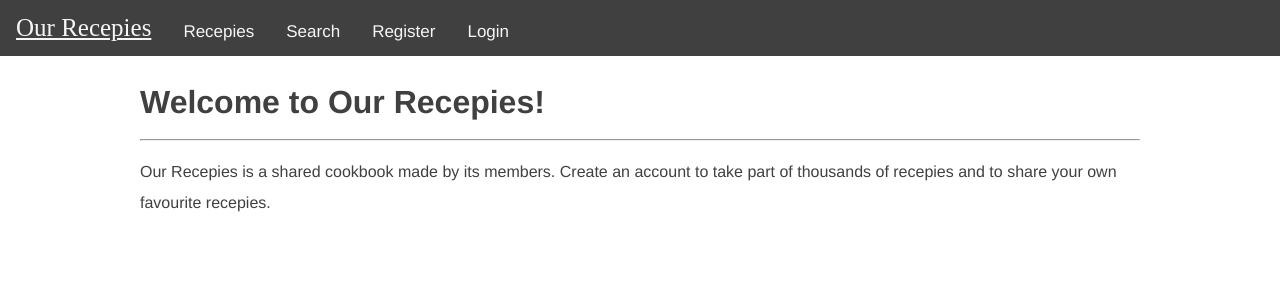
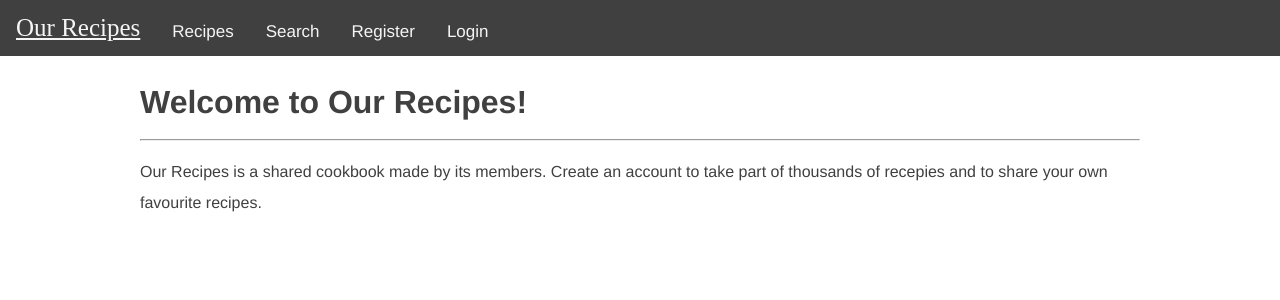
Before and after one commit to erax83/portfolio-our-recepies, a Nuxt app: page / in a window 1280 px wide. Shown: the top 300 px of the page. Built offline with nearby package versions, Linux system fonts and the light colour scheme; no server answers; a web font is replaced by a local one.

Commit message:
Minor updates.

```diff
--- a/layouts/default.vue
+++ b/layouts/default.vue
@@ -3,8 +3,8 @@
     <!-- Navigation menu -->
     <nav>
       <div class="top-nav" id="menu-links">
-        <nuxt-link id="logo" to="/">Our Recepies</nuxt-link>
-        <nuxt-link class="menu-item" to="/recepies">Recepies</nuxt-link>
+        <nuxt-link id="logo" to="/">Our Recipes</nuxt-link>
+        <nuxt-link class="menu-item" to="/recepies">Recipes</nuxt-link>
         <nuxt-link class="menu-item" to="/recepies/search">Search</nuxt-link>
         <div v-if="!$auth.loggedIn">
           <nuxt-link class="menu-item" to="/user/register">Register</nuxt-link>
--- a/pages/index.vue
+++ b/pages/index.vue
@@ -1,13 +1,13 @@
 <!-- Opening page with info. -->
 <template>
   <div>
-    <h1>Welcome to Our Recepies!</h1>
+    <h1>Welcome to Our Recipes!</h1>
     <hr />
 
     <p>
-      Our Recepies is a shared cookbook made by its members. Create an account
-      to take part of thousands of recepies and to share your own favourite
-      recepies.
+      Our Recipes is a shared cookbook made by its members. Create an account to
+      take part of thousands of recepies and to share your own favourite
+      recipes.
     </p>
   </div>
 </template>
--- a/pages/recepies/_id/index.vue
+++ b/pages/recepies/_id/index.vue
@@ -31,11 +31,11 @@
         </button> -->
         <font-awesome-icon :icon="['fas', 'angle-right']" />
         <nuxt-link v-if="$auth.loggedIn" to="/user/my-account"
-          >My Recepies</nuxt-link
+          >My Recipes</nuxt-link
         >
         <br />
         <font-awesome-icon :icon="['fas', 'angle-right']" />
-        <nuxt-link to="/recepies">Recepies</nuxt-link>
+        <nuxt-link to="/recepies">Recipes</nuxt-link>
       </div>
     </div>
   </div>
--- a/pages/recepies/_id/update.vue
+++ b/pages/recepies/_id/update.vue
@@ -1,7 +1,7 @@
 <!-- Page for updating recepie -->
 <template>
   <div>
-    <h1>Update Recepie</h1>
+    <h1>Update Recipe</h1>
     <hr />
 
     <div class="row">
--- a/pages/recepies/add.vue
+++ b/pages/recepies/add.vue
@@ -1,7 +1,7 @@
 <!-- Page for adding new recepie. -->
 <template>
   <div>
-    <h1>Add New Recepie</h1>
+    <h1>Add New Recipe</h1>
     <hr />
     <div class="row">
       <div>
--- a/pages/recepies/index.vue
+++ b/pages/recepies/index.vue
@@ -2,7 +2,7 @@
 <template>
   <div>
     <div>
-      <h1>Recepies</h1>
+      <h1>Recipes</h1>
       <nuxt-link to="/recepies/add"
         ><button class="button add">Add New</button></nuxt-link
       >
@@ -12,7 +12,7 @@
     <div v-if="$route.params.created == 'yes'">Record added successfully</div>
     <div v-if="$route.params.deleted == 'yes'">Record deleted successfully</div>
 
-    <h3>Last added recepies</h3>
+    <h3>Most recently added recipes</h3>
     <div class="list-group" v-if="recepies.length">
       <div v-for="recepie in recepies" :key="recepie._id">
         <font-awesome-icon :icon="['fas', 'angle-right']" />
--- a/pages/user/_id/index.vue
+++ b/pages/user/_id/index.vue
@@ -2,7 +2,7 @@
 <template>
   <div>
     <div v-if="recepies.length">
-      <h1>Recepies by {{ recepies[0].full_name }}</h1>
+      <h1>Recipes by {{ recepies[0].full_name }}</h1>
       <hr>
       <div v-for="recepie in recepies" :key="recepie._id">
         <font-awesome-icon :icon="['fas', 'angle-right']" />
--- a/pages/user/my-account.vue
+++ b/pages/user/my-account.vue
@@ -14,7 +14,7 @@
 
     <hr />
 
-    <h3>My Recepies</h3>
+    <h3>My Recipes</h3>
     <nuxt-link to="/recepies/add"
       ><button class="button add">Add New</button></nuxt-link
     >
```
